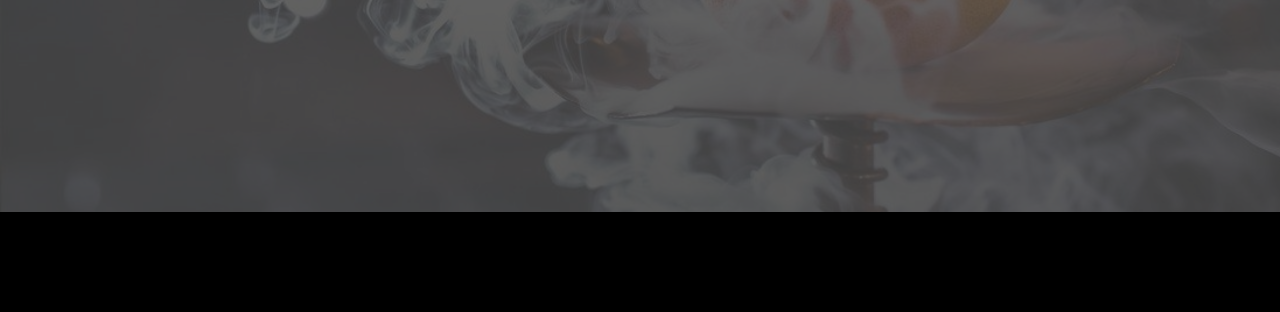
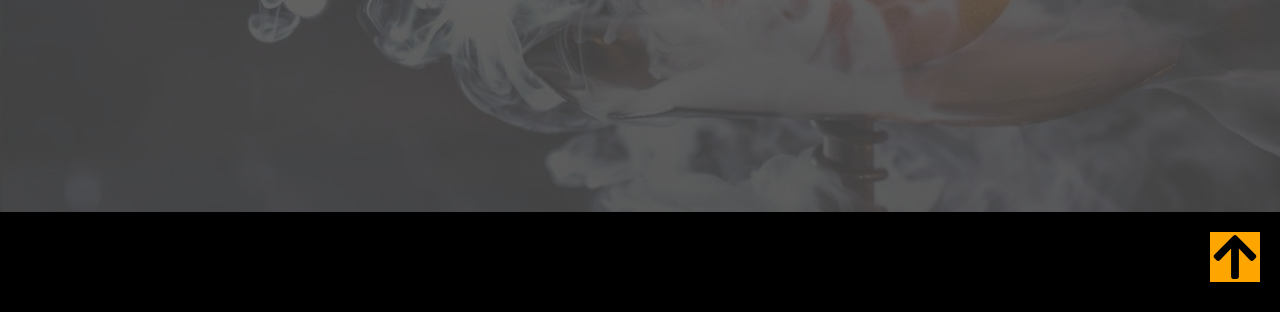
Before and after one commit to KenpachiZ11/ProjectSmoke18, a plain HTML site: page franch.html in a window 1280 px wide. Shown: the part 488-800 px from the top of the page. Drawn offline with Linux system fonts and the light colour scheme.

Commit message:
ProjectSmoke18
min correct

Co-Authored-By: Andreyisk2020 <74349055+Andreyisk2020@users.noreply.github.com>
Co-Authored-By: Breathlessss <74593745+Breathlessss@users.noreply.github.com>

```diff
--- a/franch.html
+++ b/franch.html
@@ -559,7 +559,7 @@
             </div>
         </div>
     </section>
-
+    <div class="upBtn"><a href="#"><img src="icons/arrow-up-solid.svg" alt="Up" class="up"></a></div>
     <footer>
         &copy; Bykovskiy Daniil | Andreyisk2020 | Breathlessss
     </footer>
--- a/style1.css
+++ b/style1.css
@@ -245,6 +245,7 @@ nav {
     height: 50px;
     background: red;
     color: white;
+    font-family: "Segoe Script", cursive;
 }
 
 .formatInfo {
@@ -506,6 +507,22 @@ nav {
     color: grey;
 }
 
+
+.upBtn {
+    width: 50px;
+    height: 50px;
+    position: fixed;
+    bottom: 30px;
+    right: 20px;
+    background: orange;
+
+}
+
+.up {
+    width: 50px;
+    height: 50px;
+
+}
 /* Footer */
 
 footer {
--- a/style3.css
+++ b/style3.css
@@ -176,7 +176,21 @@ nav {
     background: red;
 }
 
+.upBtn {
+    width: 50px;
+    height: 50px;
+    position: fixed;
+    bottom: 30px;
+    right: 20px;
+    background: orange;
 
+}
+
+.up {
+    width: 50px;
+    height: 50px;
+
+}
 /* Footer */
 
 footer {
--- a/style4.css
+++ b/style4.css
@@ -114,6 +114,22 @@ nav {
     margin-top: 50px;
 }
 
+.upBtn {
+    width: 50px;
+    height: 50px;
+    position: fixed;
+    bottom: 30px;
+    right: 20px;
+    background: orange;
+
+}
+
+.up {
+    width: 50px;
+    height: 50px;
+
+}
+
 /* Footer */
 
 footer {
```
Also changed, not shown: other.html (+1 -1 lines), photo.html (+1 -0 lines).
